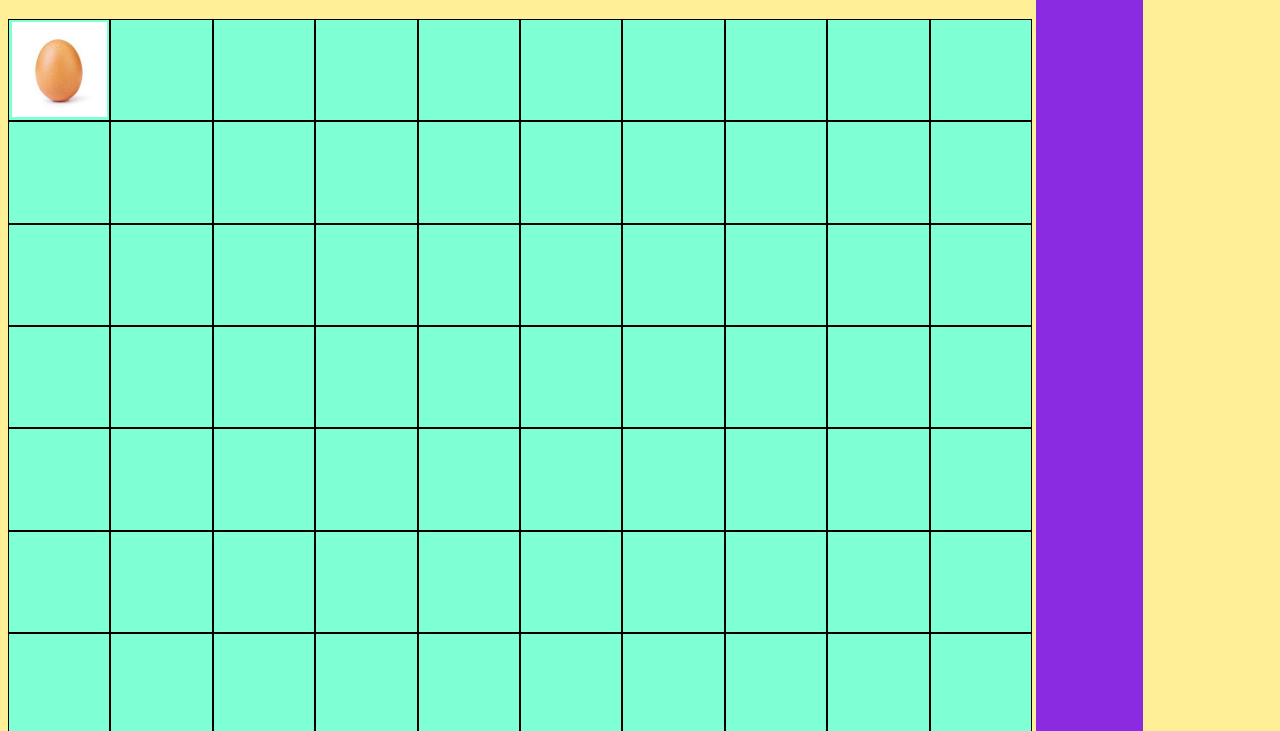
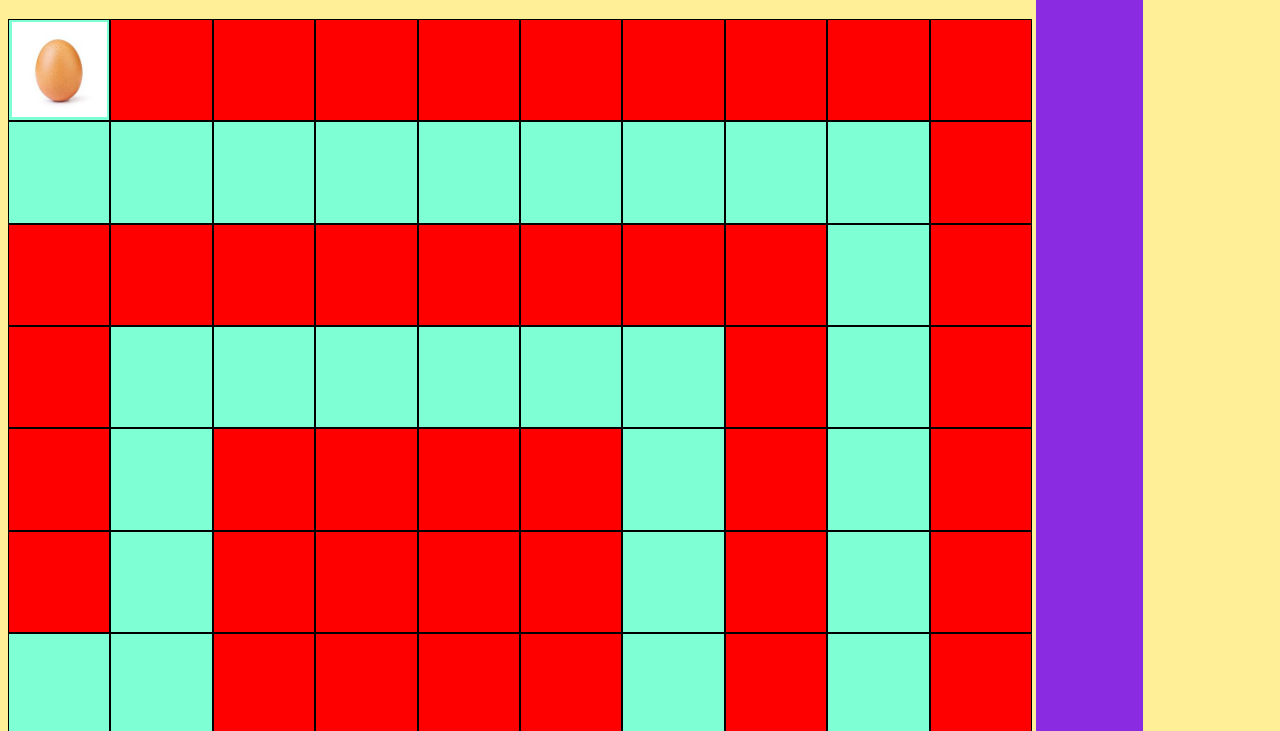
Before and after one commit to HamzaZbili/Chicken-Game, a plain HTML site: page index.html in a window 1280 px wide. Both pictures are taken after a click on the button "START GAME". Shown: the part 69-800 px from the top of the page. Drawn offline with Linux system fonts and the light colour scheme.

Commit message:
display walls function for level building now works. Added first level. added restart button on score screen

```diff
--- a/game.js
+++ b/game.js
@@ -1,18 +1,31 @@
-const startButton = document.querySelector(`button`)
+const startButton = document.getElementById(`start`)
+const restartButton = document.getElementById(`restart`)
 
 const startScreen = document.getElementById('startPage')
 const gameScreen = document.getElementById(`gameScreen`)
 const scoreScreen = document.getElementById(`scoreScreen`)
 
-const levelOneArray = [1,2,3,24,50,6,7,8,9]
+const levelOneArray = [
+1,2,3,4,5,6,7,8,9,19,20,
+21,22,23,24,25,26,27,29,
+30,37,39,
+40,42,43,44,45,47,
+49,50,52,53,54,55,57,
+59,62,63,64,65,67,69,
+71,72,77,79,81,82,83,84,85,89,
+91,92,93,94,95,96,97,98,99
+]
 const levelTwoArray = [10,11,12,13,14,15,16,17,18]
-const arrayOfLevels = [levelOneArray, levelTwoArray]
-
+const levelThreeArray = [10,11,12,13,14,15,16,17,18]
+const levelFourArray = [10,11,12,13,14,15,16,17,18]
+const levelFiveArray = [10,11,12,13,14,15,16,17,18]
+const levelSixArray = [10,11,12,13,14,15,16,17,18]
+const arrayOfLevels = [levelOneArray, levelTwoArray, levelThreeArray,
+  levelFourArray, levelFiveArray, levelSixArray]
 
 const game = {
   isStarted: false,
   level: 1,
-  arrayOfLevels,
 
   startGame(){
     moveToGameScreen()
@@ -20,17 +33,29 @@ const game = {
     egg.show()
     game.isStarted = true
   },
-  displayWall(){
-    for (let i = 0; i < this.arrayOfLevels[level-1].length; i++){
-      this.board.gridArray[this.array[i]].classList.add(`levelWalls`)
+  displayWalls(){
+    const currentLevel = arrayOfLevels.at(this.level-1)
+    for (let i = 0; i < currentLevel.length; i++){
+      board.gridArray[currentLevel[i]].classList.add(`levelWalls`)
+    }
+  },
+  clearBoard(){
+    for (const cell of board.gridArray) {
+      cell.classList.remove(`levelWalls`)
     }
   }
 }
 
+startButton.addEventListener('click', game.startGame)
+startButton.addEventListener('click', game.displayWalls)
+restartButton.addEventListener(`click`, restartGame)
 
-
-startButton.addEventListener('click', game.startGame)
-startButton.addEventListener('click', game.buildWalls)
+function restartGame() {
+  game.isStarted = false
+  game.level = 1
+  game.startGame()
+  game.displayWalls()
+}
 
 class GameBoard {
     constructor(height, width) {
@@ -133,6 +158,8 @@ const egg = {
     game.level = game.level+1
     this.cell = spawnEggBasedOnLevel(game.level)
     this.show()
+    game.clearBoard()
+    game.displayWalls()
   }
 }
 
--- a/index.html
+++ b/index.html
@@ -14,10 +14,12 @@
         Title and logo here
     </h1>
     <div id="startPage" class="startScreen">
-        <button>START GAME</button>
+        <button id="start">START GAME</button>
     </div>
     <div id="gameScreen" class="lvl1 grid hidden"></div>
-    <div id="scoreScreen" class="scoreScreen hidden">play again?</div>
+    <div id="scoreScreen" class="scoreScreen hidden">
+        <button id="restart">Play Again?</button>
+    </div>
 
     </header>
 
--- a/style.css
+++ b/style.css
@@ -39,6 +39,9 @@ button {
     aspect-ratio: 1/1;
     background-color:orangered;
     margin-right: .25rem;
+    display: flex;
+    justify-content: center;
+    align-items: center;
 }
 
 .hidden {
```
